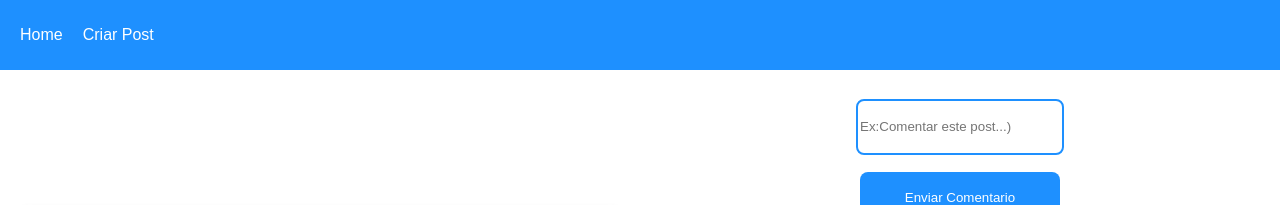
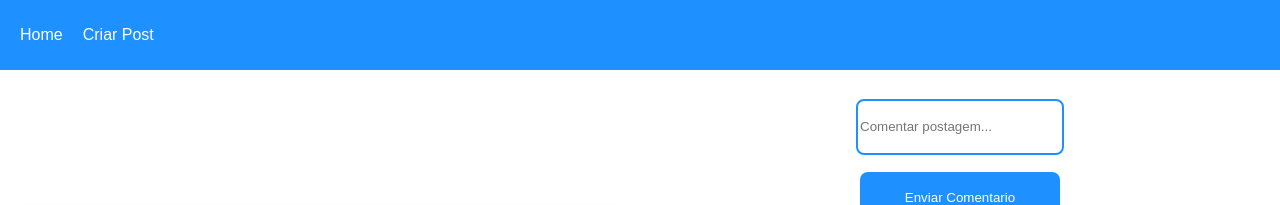
Before and after one commit to Olifrans/FullStack-NodeJs-Express-MySQL, a React (Create React App) app in the folder client/: page /post/1 in a window 1280 px wide. Shown: the top 205 px of the page. Built offline with nearby package versions, Linux system fonts and the light colour scheme; no server answers.

Commit message:
feat: Post  NewComments

```diff
--- a/client/src/pages/Post.js
+++ b/client/src/pages/Post.js
@@ -10,22 +10,20 @@ function Post() {
   const [newComments, setNewComments] = useState("");
 
   useEffect(() => {
-    axios.get(`http://localhost:3001/posts/byid/${id}`)
-    .then((response) => {
+    axios.get(`http://localhost:3001/posts/byid/${id}`).then((response) => {
       setPostObject(response.data);
     });
-  });
 
-
-
-  useEffect(() => {
-    axios.get(`http://localhost:3001/comments/${id}`)
-    .then((response) => {
+    axios.get(`http://localhost:3001/comments/${id}`).then((response) => {
       setComments(response.data);
     });
-  });
+  }, []);
 
-
+  // useEffect(() => {
+  //   axios.get(`http://localhost:3001/comments/${id}`).then((response) => {
+  //     setComments(response.data);
+  //   });
+  // });
 
   const addComment = () => {
     axios
@@ -34,30 +32,29 @@ function Post() {
         PostId: id,
       })
       .then((response) => {
-        console.log("Comentario");
+        const commentToAdd = { commentBody: newComments };
+        setComments([...comments, commentToAdd]);
+        setNewComments("")
       });
   };
 
   return (
     <div className="postPage">
-
       <div className="leftSide">
         <div className="post" id="individual">
-
           <div className="title"> {postObject.title} </div>
           <div className="body">{postObject.postText}</div>
           <div className="footer">{postObject.username}</div>
-
         </div>
       </div>
-
 
       <div className="rightSide">
         <div className="addCommentContainer">
           <input
             type="text"
-            placeholder="Ex:Comentar este post...)"
+            placeholder="Comentar postagem..."
             autocomplete="off"
+            value={newComments}
             onChange={(event) => {
               setNewComments(event.target.value);
             }}
@@ -66,7 +63,6 @@ function Post() {
             Enviar Comentario
           </button>
         </div>
-
 
         <div className="listOfComments">
           {comments.map((comment, key) => {
@@ -77,9 +73,7 @@ function Post() {
             );
           })}
         </div>
-
       </div>
-
     </div>
   );
 }
```
